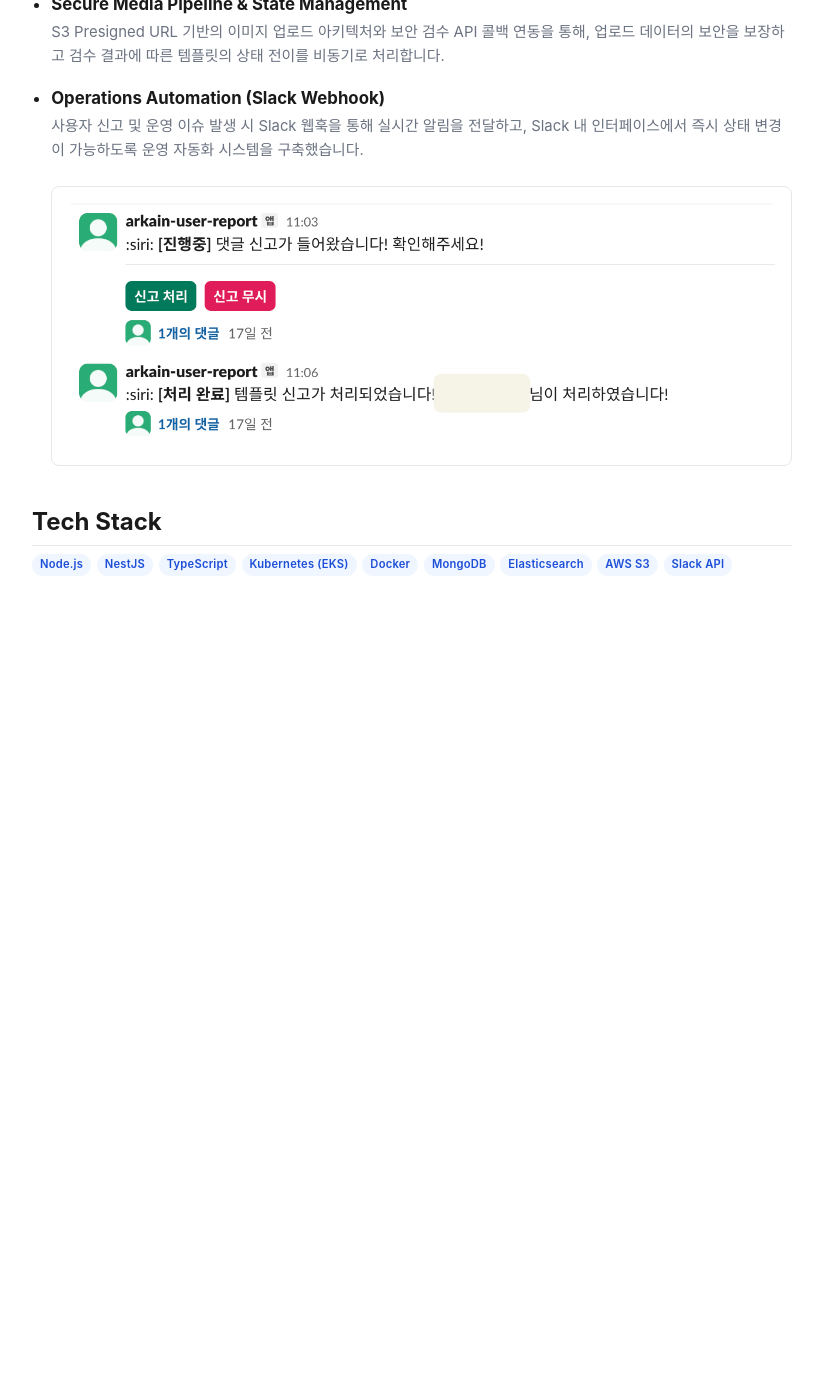
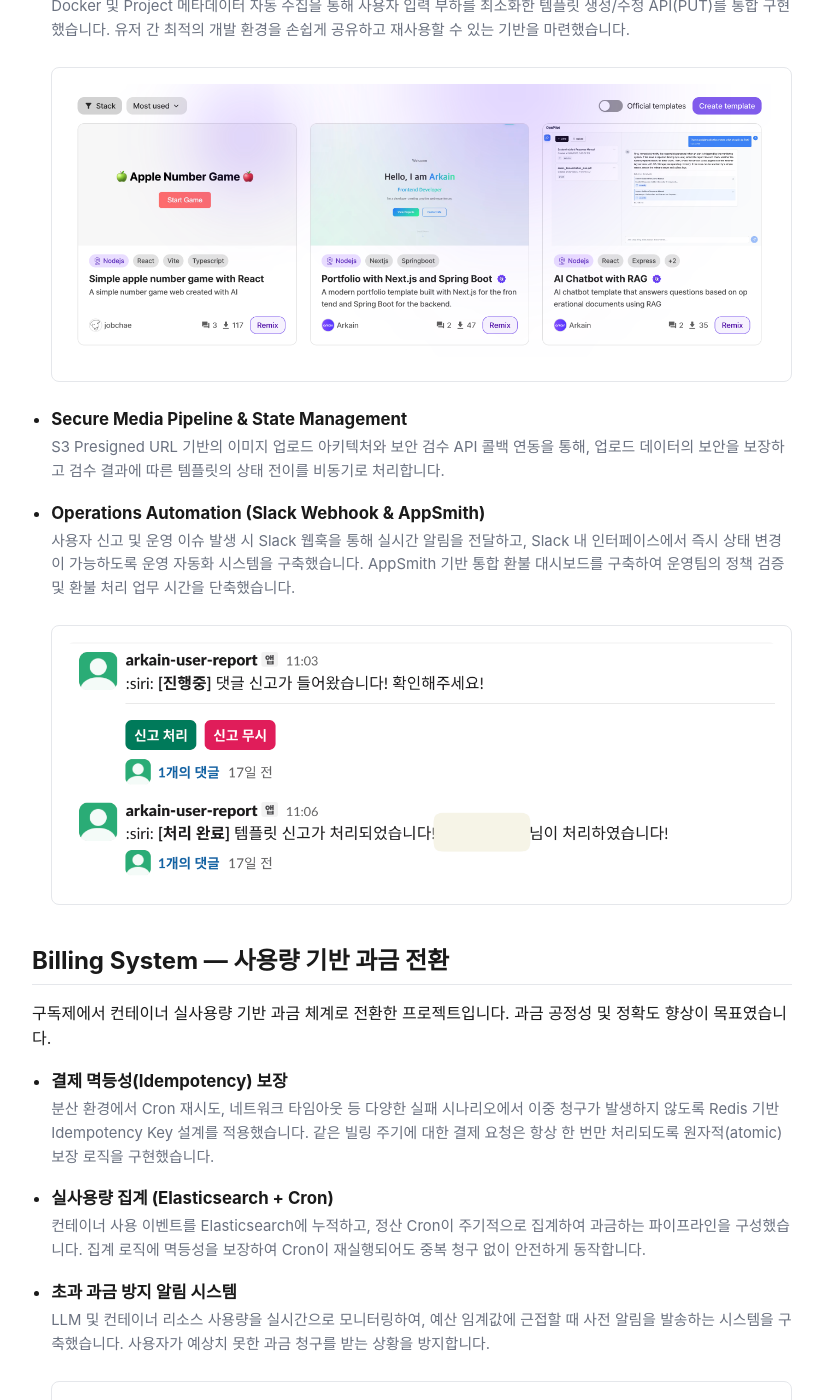
Before and after one commit to Hyun-git/Hyun-git.github.io, a Jekyll site: the page built from projects/arkain.md, in a window 1280 px wide and 1400 px high, scrolled down 1032 px. Shown: the whole window, without its empty margins (228-1051 px from the left). Built offline with Jekyll 4.4.1, drawn with Linux system fonts in a browser that asks for light colours; before the commit the page ends 1662 px from its top, so only the background shows below that; some of the changed text lies outside the part shown.

Commit message:
feat: add new posts and enhance project pages
- Add 3 new blog posts: payment idempotency, ES log noise reduction, MCP server development
- Enhance project pages (Arkain, Farmeme, MCP, Twotoo) to align with resume
- Add deploy.png and billing.png to Arkain project page
- Remove unconfirmed content from Farmeme (Presigned URL, memory streaming)
- Fix MCP tech stack (remove Mermaid Diagram, Distributed Systems)
- Add Twotoo stats card (5,000+ users, 40,000+ certifications)

Co-Authored-By: Claude Sonnet 4.6 <noreply@anthropic.com>

```diff
--- a/projects/arkain.md
+++ b/projects/arkain.md
@@ -29,7 +29,14 @@ permalink: /projects/arkain
       <ul>
         <li>
           <strong>Infrastructure Modernization (Docker → Kubernetes)</strong>
-          <p>레거시 Docker 환경을 Kubernetes로 전환하여 고가용성(HA)과 자동 확장성(Auto-scaling)을 확보했습니다. Latency 기반 도메인 라우팅을 적용하여 글로벌 사용자에게 최적화된 응답 속도를 제공합니다.</p>
+          <p>레거시 Docker 환경을 Kubernetes(EKS)로 전환하여 고가용성(HA)과 자동 확장성(HPA)을 확보했습니다. Latency 기반 도메인 라우팅(Route53)을 적용하여 글로벌 사용자에게 최적화된 응답 속도를 제공하고, 멀티 리전 운영 비용을 절감했습니다. 일본 사이버대학 IDE 및 카카오 크램폴린 IDE 구축·유지보수도 함께 수행했습니다.</p>
+        </li>
+        <li>
+          <strong>Deploy & Version Management (배포 기능)</strong>
+          <p>IDE 환경을 넘어 실서비스 배포가 가능하도록 Deploy, Version, Image 관리 기능을 통합 설계했습니다. 복잡한 인프라 설정을 UI로 추상화하여 비전문가도 클릭만으로 서비스 운영 및 이전 버전으로의 롤백이 가능한 환경을 구축했습니다.</p>
+          <div class="architecture-diagram">
+            <img src="/assets/images/deploy.png" alt="Arkain Deploy Feature UI">
+          </div>
         </li>
         <li>
           <strong>Template Ecosystem & API Integration</strong>
@@ -43,11 +50,48 @@ permalink: /projects/arkain
           <p>S3 Presigned URL 기반의 이미지 업로드 아키텍처와 보안 검수 API 콜백 연동을 통해, 업로드 데이터의 보안을 보장하고 검수 결과에 따른 템플릿의 상태 전이를 비동기로 처리합니다.</p>
         </li>
         <li>
-          <strong>Operations Automation (Slack Webhook)</strong>
-          <p>사용자 신고 및 운영 이슈 발생 시 Slack 웹훅을 통해 실시간 알림을 전달하고, Slack 내 인터페이스에서 즉시 상태 변경이 가능하도록 운영 자동화 시스템을 구축했습니다.</p>
+          <strong>Operations Automation (Slack Webhook & AppSmith)</strong>
+          <p>사용자 신고 및 운영 이슈 발생 시 Slack 웹훅을 통해 실시간 알림을 전달하고, Slack 내 인터페이스에서 즉시 상태 변경이 가능하도록 운영 자동화 시스템을 구축했습니다. AppSmith 기반 통합 환불 대시보드를 구축하여 운영팀의 정책 검증 및 환불 처리 업무 시간을 단축했습니다.</p>
           <div class="architecture-diagram">
             <img src="/assets/goorm/slack_report.png" alt="Slack Webhook Integration for Operations">
           </div>
+        </li>
+      </ul>
+    </section>
+
+    <section class="project-section">
+      <h2>Billing System — 사용량 기반 과금 전환</h2>
+      <p>구독제에서 컨테이너 실사용량 기반 과금 체계로 전환한 프로젝트입니다. 과금 공정성 및 정확도 향상이 목표였습니다.</p>
+      <ul>
+        <li>
+          <strong>결제 멱등성(Idempotency) 보장</strong>
+          <p>분산 환경에서 Cron 재시도, 네트워크 타임아웃 등 다양한 실패 시나리오에서 이중 청구가 발생하지 않도록 Redis 기반 Idempotency Key 설계를 적용했습니다. 같은 빌링 주기에 대한 결제 요청은 항상 한 번만 처리되도록 원자적(atomic) 보장 로직을 구현했습니다.</p>
+        </li>
+        <li>
+          <strong>실사용량 집계 (Elasticsearch + Cron)</strong>
+          <p>컨테이너 사용 이벤트를 Elasticsearch에 누적하고, 정산 Cron이 주기적으로 집계하여 과금하는 파이프라인을 구성했습니다. 집계 로직에 멱등성을 보장하여 Cron이 재실행되어도 중복 청구 없이 안전하게 동작합니다.</p>
+        </li>
+        <li>
+          <strong>초과 과금 방지 알림 시스템</strong>
+          <p>LLM 및 컨테이너 리소스 사용량을 실시간으로 모니터링하여, 예산 임계값에 근접할 때 사전 알림을 발송하는 시스템을 구축했습니다. 사용자가 예상치 못한 과금 청구를 받는 상황을 방지합니다.</p>
+          <div class="architecture-diagram">
+            <img src="/assets/images/billing.png" alt="Arkain Billing Dashboard">
+          </div>
+        </li>
+      </ul>
+    </section>
+
+    <section class="project-section">
+      <h2>Logging — 에러 로그 중앙화 및 노이즈 제거</h2>
+      <p>분산된 서비스의 로그를 Elasticsearch로 중앙화하고, 실질적인 장애 대응 집중도를 높였습니다.</p>
+      <ul>
+        <li>
+          <strong>로그 구조 표준화</strong>
+          <p>서비스마다 다른 형식으로 찍히던 로그를 파일 기반으로 통일하고 Elasticsearch로 수집하는 구조를 구축했습니다. traceId를 도입하여 여러 서비스에 걸친 요청을 단일 쿼리로 추적할 수 있도록 했습니다.</p>
+        </li>
+        <li>
+          <strong>에러 노이즈 제거 (수백 건 → 10건 내외)</strong>
+          <p>재시도로 자동 복구되는 일시적 오류, 클라이언트 실수로 발생하는 4xx 에러를 ERROR 레벨에서 분리하고 별도 인덱스로 라우팅했습니다. 온콜 알림이 실제 장애 상황에서만 발생하도록 정책을 정비하여 장애 감지 시간을 크게 단축했습니다.</p>
         </li>
       </ul>
     </section>
```
Also changed, not shown: _posts/2026-06-10-payment-idempotency.md (added, +133 -0 lines), _posts/2026-06-12-elasticsearch-log-noise-reduction.md (added, +163 -0 lines), _posts/2026-06-17-mcp-server-development.md (added, +169 -0 lines), projects/farmeme.md (+16 -6 lines), projects/mcp.md (+5 -2 lines), projects/twotoo.md (+35 -0 lines), assets/images/billing.png (added), assets/images/deploy.png (added).
